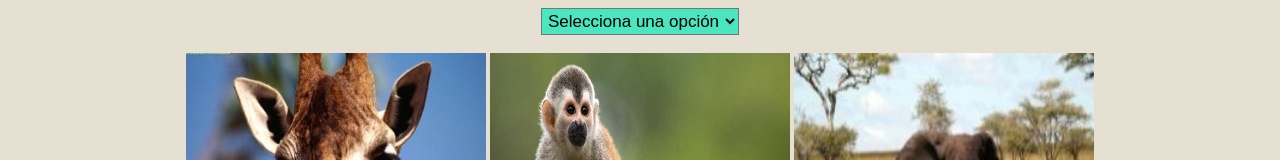
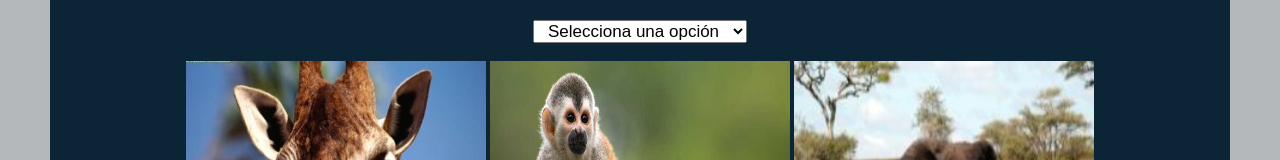
Before and after one commit to LilyxFiore/ejercicioguiado_zoo, a plain HTML site: page index.html in a window 1280 px wide. Shown: the top 160 px of the page. Drawn offline with Linux system fonts and the light colour scheme.

Commit message:
modicado css

```diff
--- a/assets/css/main.css
+++ b/assets/css/main.css
@@ -1,16 +1,20 @@
 body {
   padding-left: 50px;
   padding-right: 50px;
+  background: #b4b8bb;
+  margin: 0;
 }
 
 select{
   font-size: 17px;
-  background: #49e6c0;
-  padding: 2px;
+  padding-left: 10px;
+  padding-right: 10px;
 }
-
-body {
-  background: #e6e0d3;
+.content {
+  text-align: center;
+  background-color: #0b2536;
+  padding-top: 20px;
+  padding-bottom: 20px;
 }
 
 .animal{
--- a/index.html
+++ b/index.html
@@ -8,7 +8,8 @@
   <title>Document</title>
 </head>
 <body>
-  <center><select name="" id="select">
+<div class="content">
+  <select name="" id="select">
     <option value="" hidden>Selecciona una opción</option>
     <option value="original">Original</option>
     <option value="sepia">Sepia</option>
@@ -21,6 +22,7 @@
     <img src="assets/img/perro.jpg" alt="jirafa" class="animal">
     <img src="assets/img/gato.jpg" alt="jirafa" class="animal">
     <img src="assets/img/koala.jpg" alt="jirafa" class="animal">
+  </div>
   <script src="assets/js/app.js"></script>
 </body>
 </html>
```
